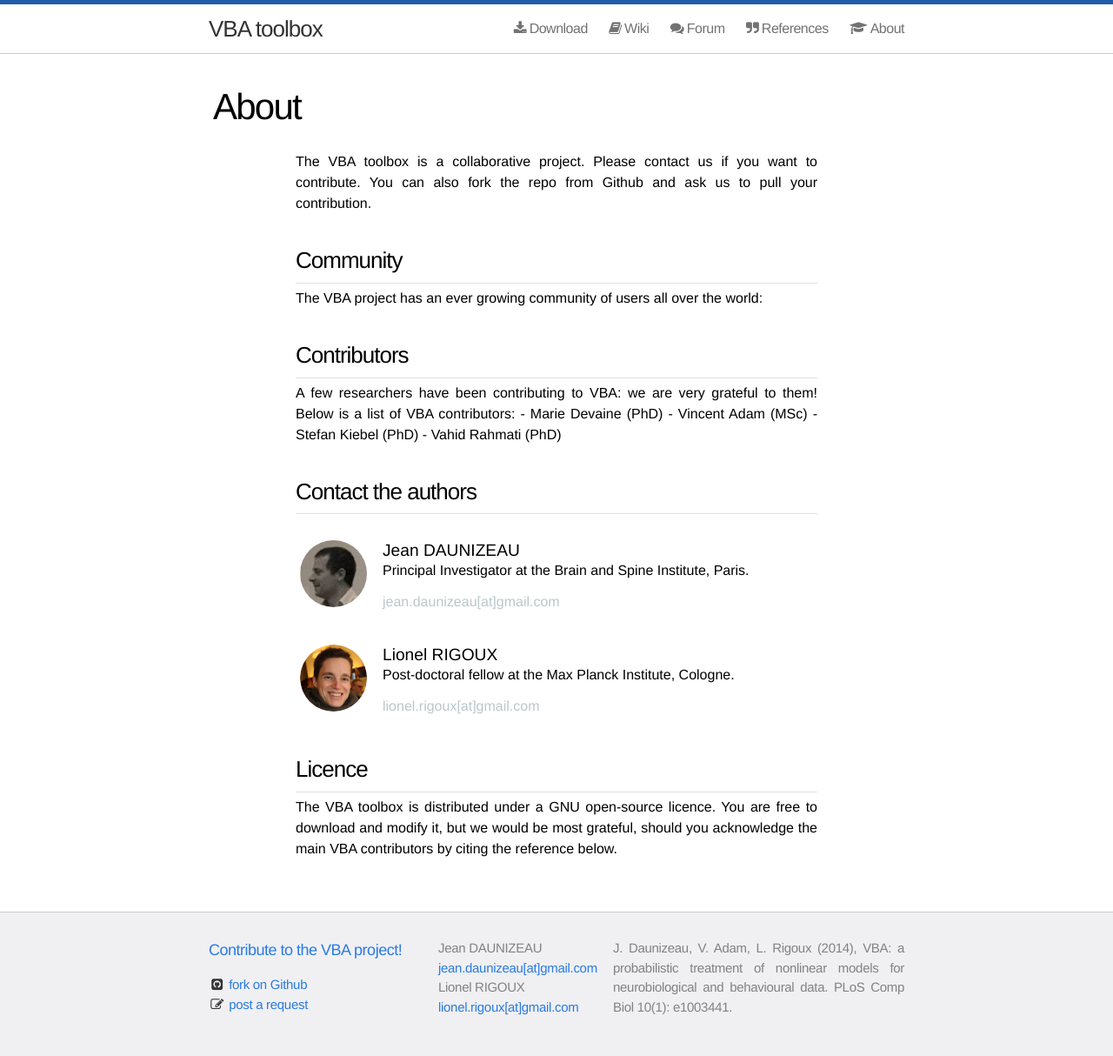
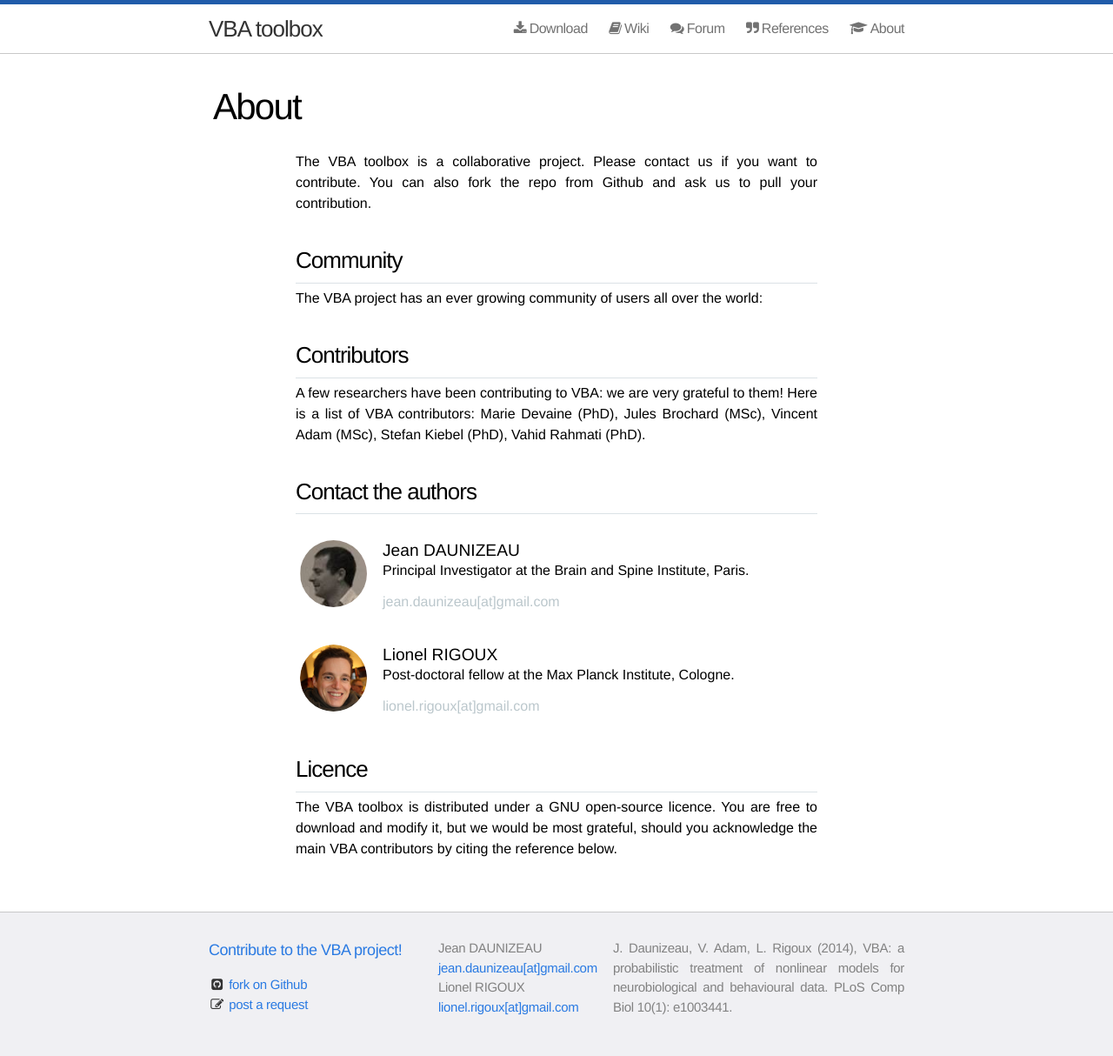
Before and after one commit to MBB-team/VBA-toolbox, a Jekyll site: the page built from about/index.html, in a window 1280 px wide. Shown: the whole page at 87% size. Built offline with Jekyll 4.4.1, drawn with Linux system fonts in a browser that asks for light colours; nearby versions of some CDN libraries; comment, search, counter and statistics services are not loaded.

Commit message:
Update index.html

```diff
--- a/about/index.html
+++ b/about/index.html
@@ -57,11 +57,7 @@ The VBA project has an ever growing community of users all over the world:
 
 <h2>Contributors</h2>
 A few researchers have been contributing to VBA: we are very grateful to them!
-Below is a list of VBA contributors:
- - Marie Devaine (PhD)
- - Vincent Adam (MSc)
- - Stefan Kiebel (PhD)
- - Vahid Rahmati (PhD)
+Here is a list of VBA contributors: Marie Devaine (PhD), Jules Brochard (MSc), Vincent Adam (MSc), Stefan Kiebel (PhD), Vahid Rahmati (PhD).
 
 
 <h2>Contact the authors</h2>
```
